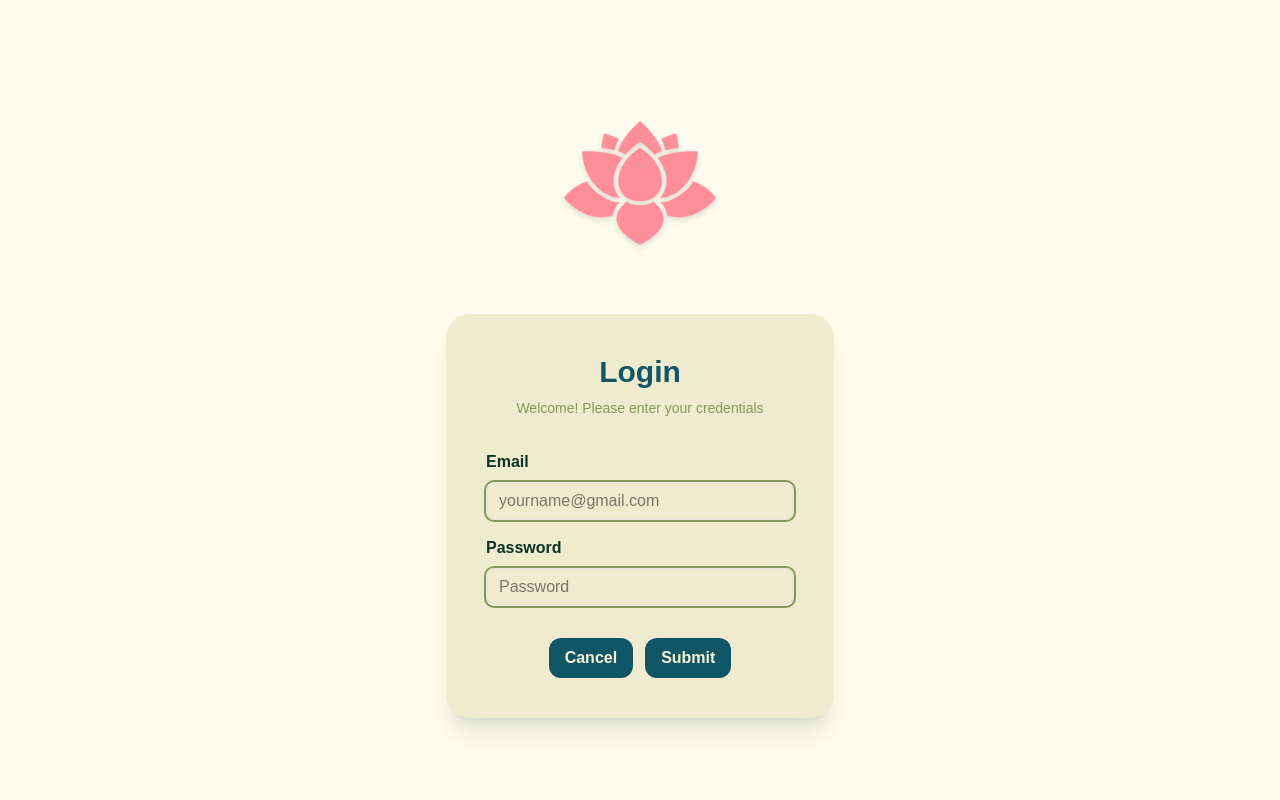
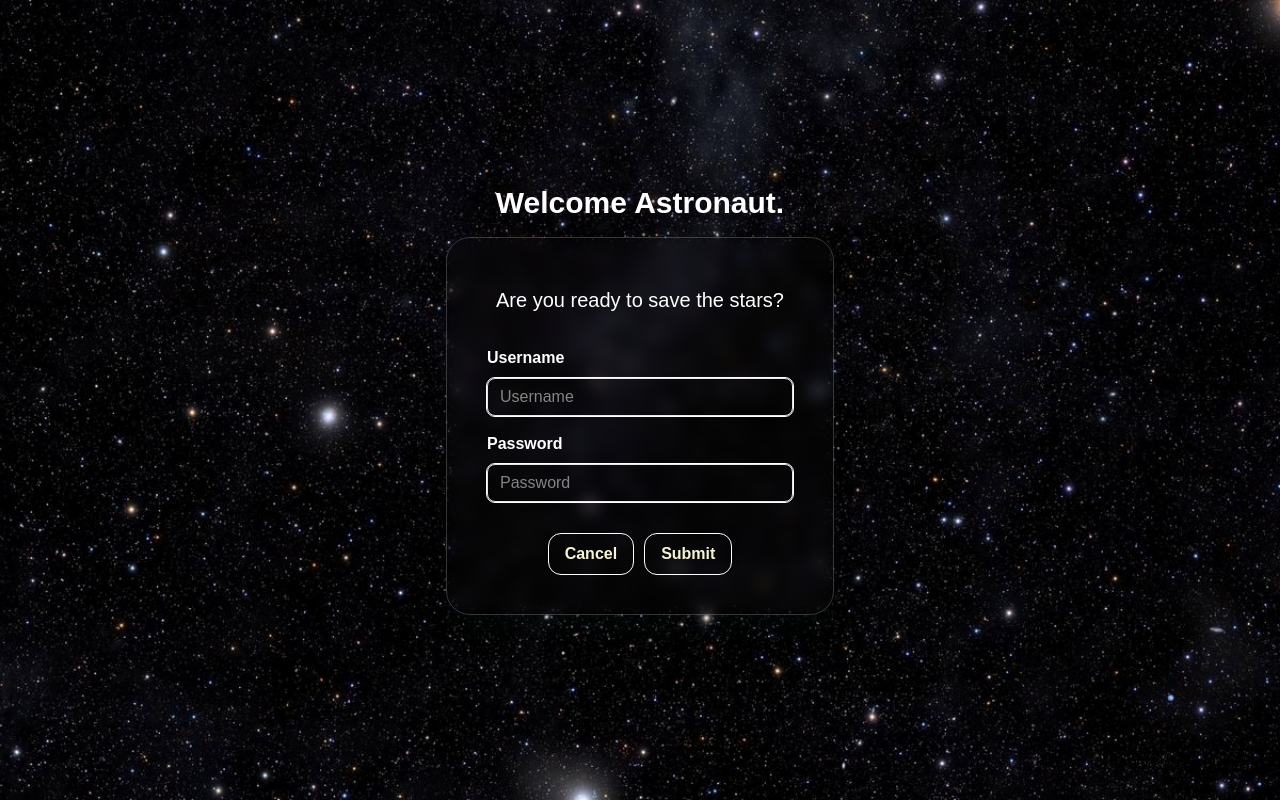
Before and after one commit to Kiyaknew/ITELECT-LoginWebsite, a Next.js app: page /login in a window 1280 px wide. Built offline with nearby package versions, Linux system fonts and the light colour scheme.

Commit message:
design changes and logic change

```diff
--- a/src/app/login/page.js
+++ b/src/app/login/page.js
@@ -1,19 +1,21 @@
 "use client";
+
 
 import { useActionState } from "react";
 import Submit from "./actions";
+import Image from  "next/image";
 
 const Input = ({ ...props }) => (
   <input
     {...props}
-    className="w-full border border-neutral-200 rounded-lg px-3 py-1.5 outline-2 outline-[#839958] focus-visible:ring-4 ring-violet-200 transition-shadow text-black"
+    className="w-full border border-neutral-200 rounded-lg px-3 py-1.5 outline-1 outline-white focus-visible:ring-4 ring-violet-200 transition-shadow text-white"
   />
 );
 
 const Button = ({ children, className, ...props }) => (
   <button
     {...props}
-    className={`px-4 py-2 rounded-xl border focus-visible:ring-4 ring-violet-200 transition-all outline-none ring-offset-0 disabled:opacity-50 cursor-pointer text-[#f7f4d5] font-bold border-none ${className}`}
+    className={`px-4 py-2 rounded-xl border focus-visible:ring-4 ring-violet-200 transition-all ring-offset-0 disabled:opacity-50 cursor-pointer text-[#f7f4d5] font-bold border-none ${className}`}
   >
     {children}
   </button>
@@ -21,7 +23,7 @@ const Button = ({ children, className, ...props }) => (
 
 const Field = ({ label, id, children }) => (
   <div className="flex flex-col items-start  max-w-[320px] mx-auto gap-2 w-full">
-    <label htmlFor={id} className="text-[#0A3323] font-bold text-left "> {label}</label>
+    <label htmlFor={id} className="text-white font-bold text-left "> {label}</label>
     <div className="w-full max-w-xs">
     {children}
     </div>
@@ -32,16 +34,25 @@ const LoginPage = () => {
   const [state, formAction] = useActionState(Submit, {});
 
   return (
-    <main className="flex min-h-screen items-center justify-center bg-[#fefced] p-4">
-      <div className="flex flex-col items-center w-full max-w-lg">
-        <img src="/lotus.png" alt="hiiii" className="w-50 h-auto mb-8 drop-shadow-md"/>
+    <main className="relative  min-h-screen flex items-center justify-center p-4 overflow-hidden">
+      <Image
+        src="/spacebg.jpg"
+        alt="Background"
+        fill
+        priority
+        className="object-cover -z-10"
+        />
+
+      <div className="relative z-10 flex flex-col items-center w-full max-w-lg">
+       <div className="text-center mb-4 " >
+          <h1 className="text-3xl font-bold text-white">Welcome Astronaut.</h1>
+        </div>
       <form
       action={formAction}
-      className="p-10 rounded-3xl shadow-xl shadow-[#0A3323]/10 flex flex-col gap-4 w-97 max-w-lg border-black bg-[#efebce]"
+      className="p-10 rounded-3xl shadow-xl shadow-[#0A3323]/10 flex flex-col gap-4 w-97 max-w-lg border border-white/20 backdrop-blur-sm"
       >
         <div className="text-center mb-4 " >
-          <h1 className="text-3xl font-bold text-[#105666]">Login</h1>
-          <p className="text-[#839958] text-sm mt-2 font-normal">Welcome! Please enter your credentials</p>
+          <h1 className="text-white text-xl mt-2 font-normal">Are you ready to save the stars?</h1>
         </div>
         {state.errors && (
           <div className="bg-red-50 border border-red-100 p-3 rounded-xl">
@@ -50,12 +61,12 @@ const LoginPage = () => {
             </p>
           </div>
         )}
-        <Field id="em" label="Email">
+        <Field id="username" label="Username">
           <Input
-          id="em"
-          type="email"
-          name="email"
-          placeholder="yourname@gmail.com"
+          id="username"
+          type="text"
+          name="username"
+          placeholder="Username"
           required />
         </Field>
         <Field id="pwd" label="Password">
@@ -69,8 +80,8 @@ const LoginPage = () => {
           />
         </Field>
           <div className="flex flex-row justify-center gap-3 pt-4">
-            <Button type="reset" className="bg-[#105666]">Cancel</Button>
-            <Button type="submit" className="bg-[#105666]">Submit</Button>
+            <Button type="reset" className="outline outline-1 outline-white ">Cancel</Button>
+            <Button type="submit" className="outline outline-1 outline-white">Submit</Button>
           </div>
       </form>
        </div>
@@ -78,4 +89,5 @@ const LoginPage = () => {
   );
 };
 
+
 export default LoginPage;
```
Also changed, not shown: public/spacebg.jpg (added).
